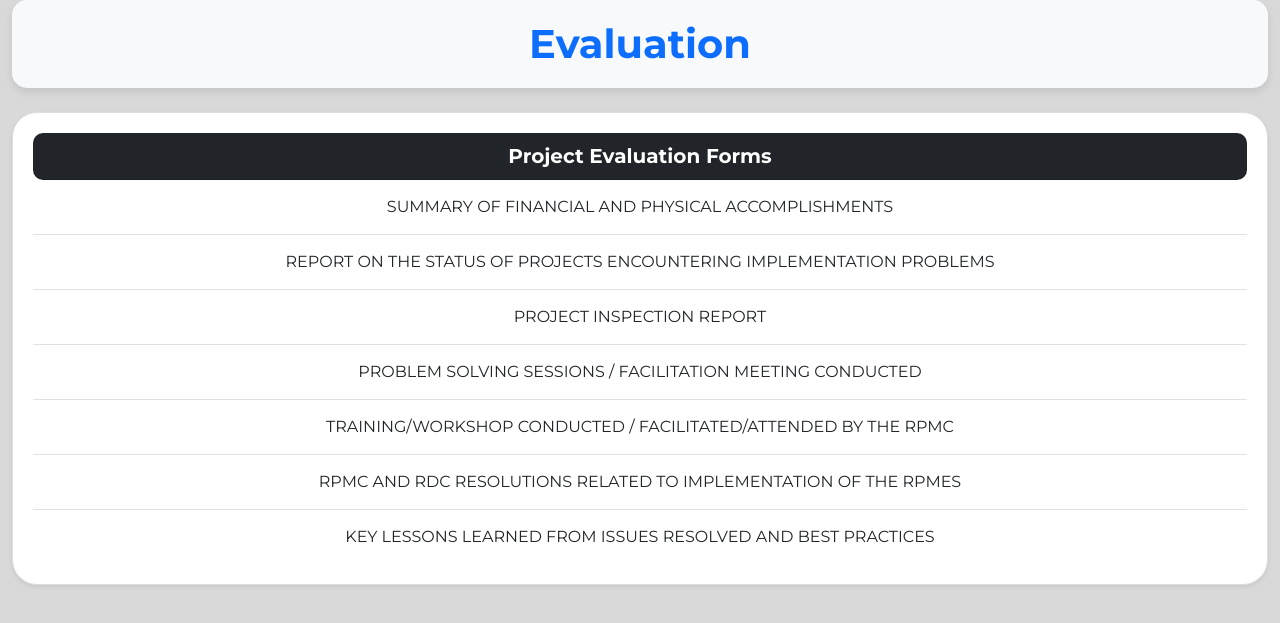
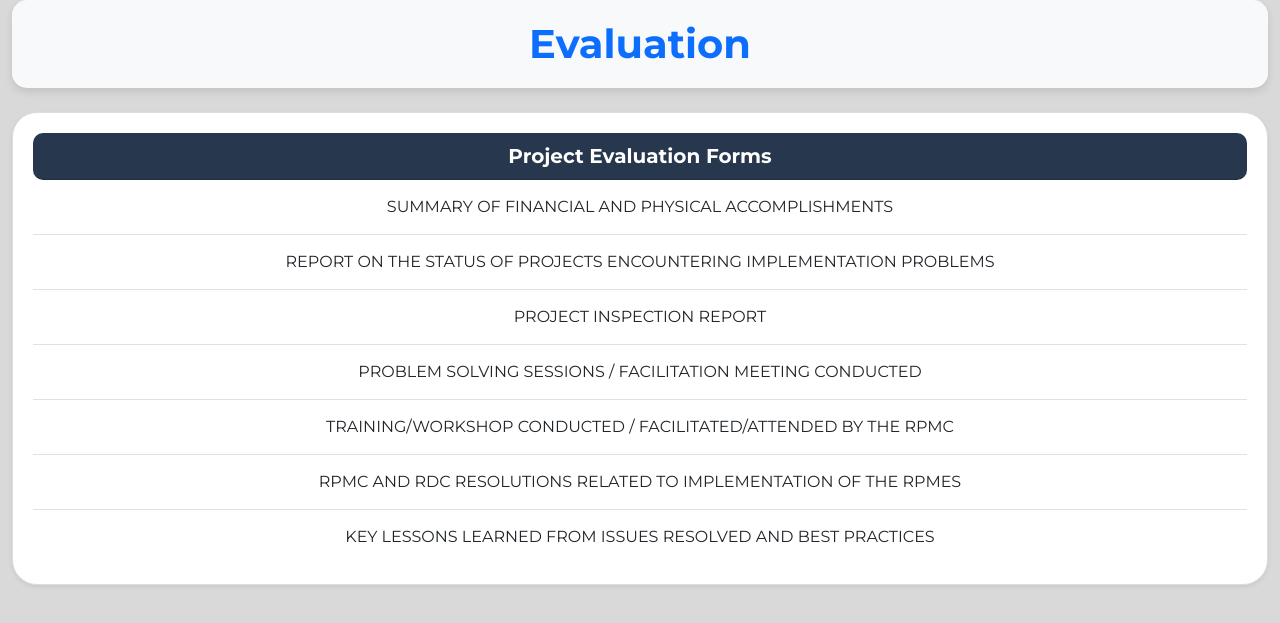
Before and after one commit to Ivan-Edan/ProEva, a PHP site: page /pages/admin-evaluation.php in a window 1280 px wide. Shown: the top 623 px of the page. Run offline with PHP 8.4, Linux system fonts and the light colour scheme.

Commit message:
CHANGED THE HEADER COLOR

```diff
--- a/src/pages/admin-evaluation.php
+++ b/src/pages/admin-evaluation.php
@@ -14,7 +14,7 @@
                 <h1 class="text-primary fw-bold">Evaluation</h1>
             </div>
             <div class="card shadow-sm forms-container" id="forms-list">
-                <div class="card-header bg-dark text-white">
+                <div class="card-header text-white">
                     Project Evaluation Forms
                 </div>
                 <ul class="list-group list-group-flush" id="form-list">
```
